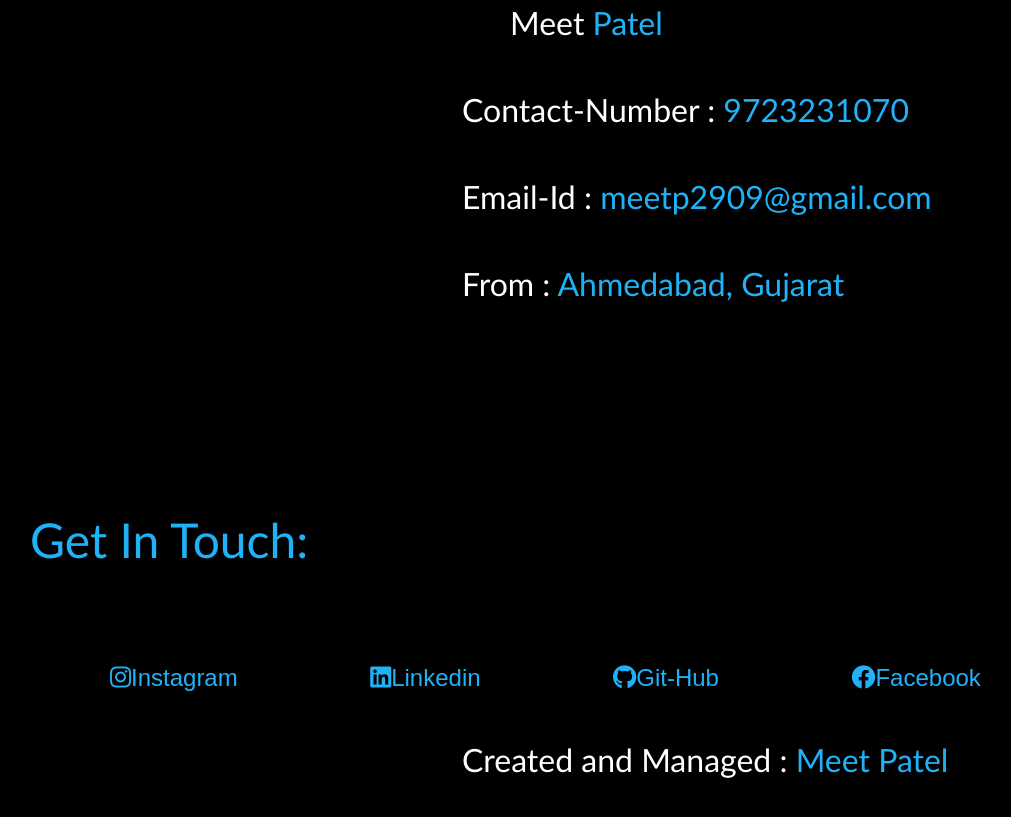
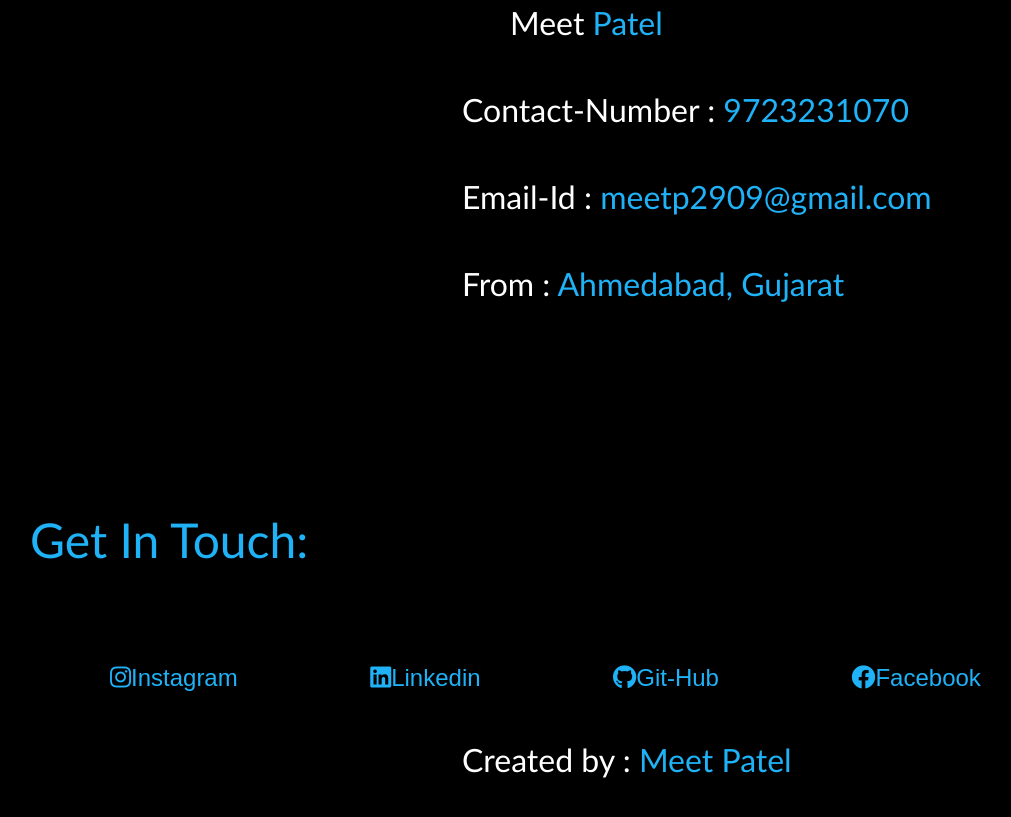
Before and after one commit to meetp2909/portfolio, a plain HTML site: page index.html in a window 1280 px wide. Shown: the part 3080-3897 px from the top of the page, without its empty margins (18-1029 px from the left). Drawn offline with Linux system fonts and the light colour scheme.

Commit message:
Initial commit

```diff
--- a/index.html
+++ b/index.html
@@ -125,7 +125,7 @@
     <a href="https://www.linkedin.com/in/meet-patel-05376621a" id="icons"><i class="fab fa-linkedin"></i>Linkedin</a>
     <a href="https://github.com/meetp2909" id="icons"><i class="fab fa-github"></i>Git-Hub</a>
     <a href="https://www.facebook.com/profile.php?id=100042952582498" id="icons"><i class="fab fa-facebook"></i>Facebook</a>
-    <p id="no">Created and Managed : <span id="oo"> Meet Patel</span> </p>
+    <p id="no">Created by : <span id="oo"> Meet Patel</span> </p>
 
 
 </section>
```
